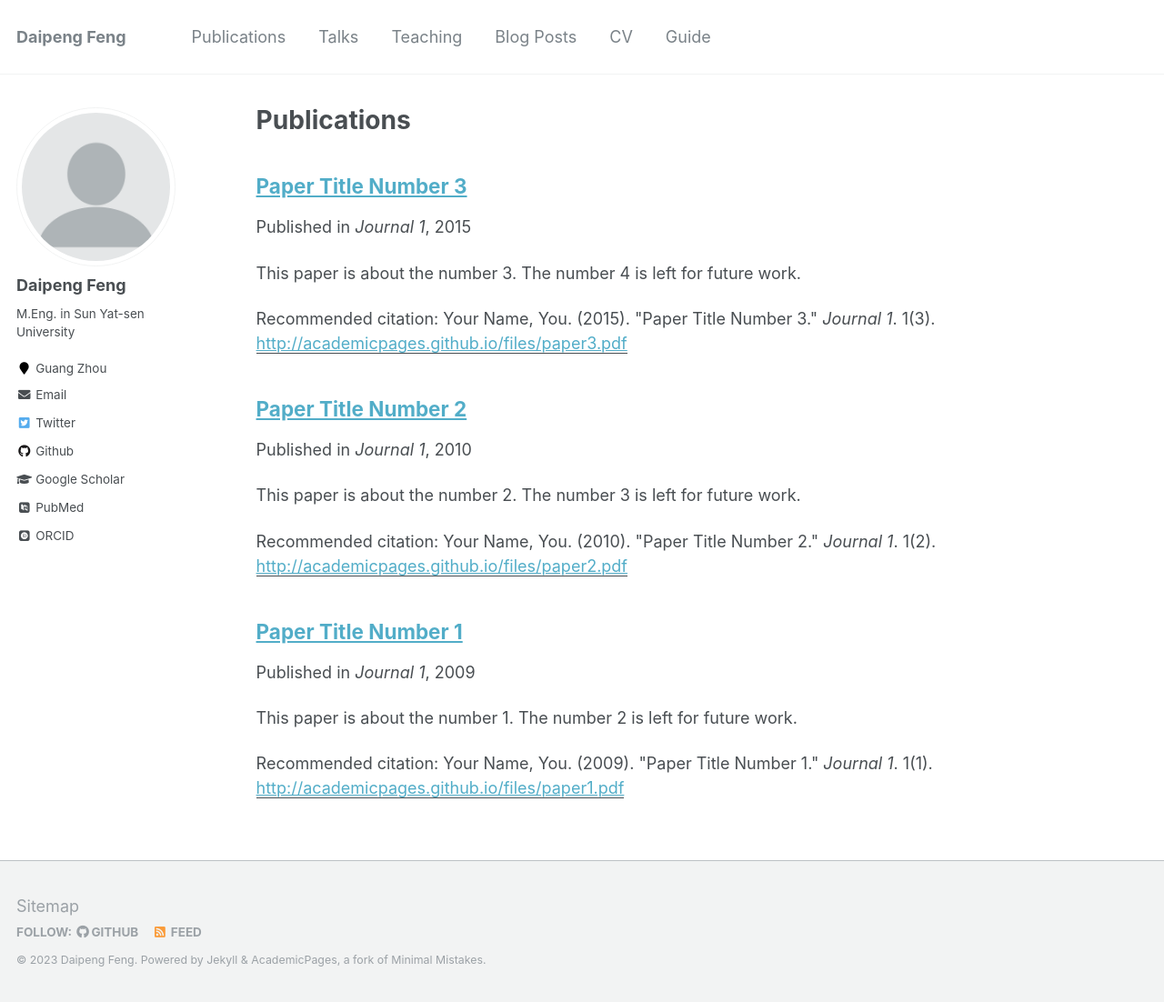
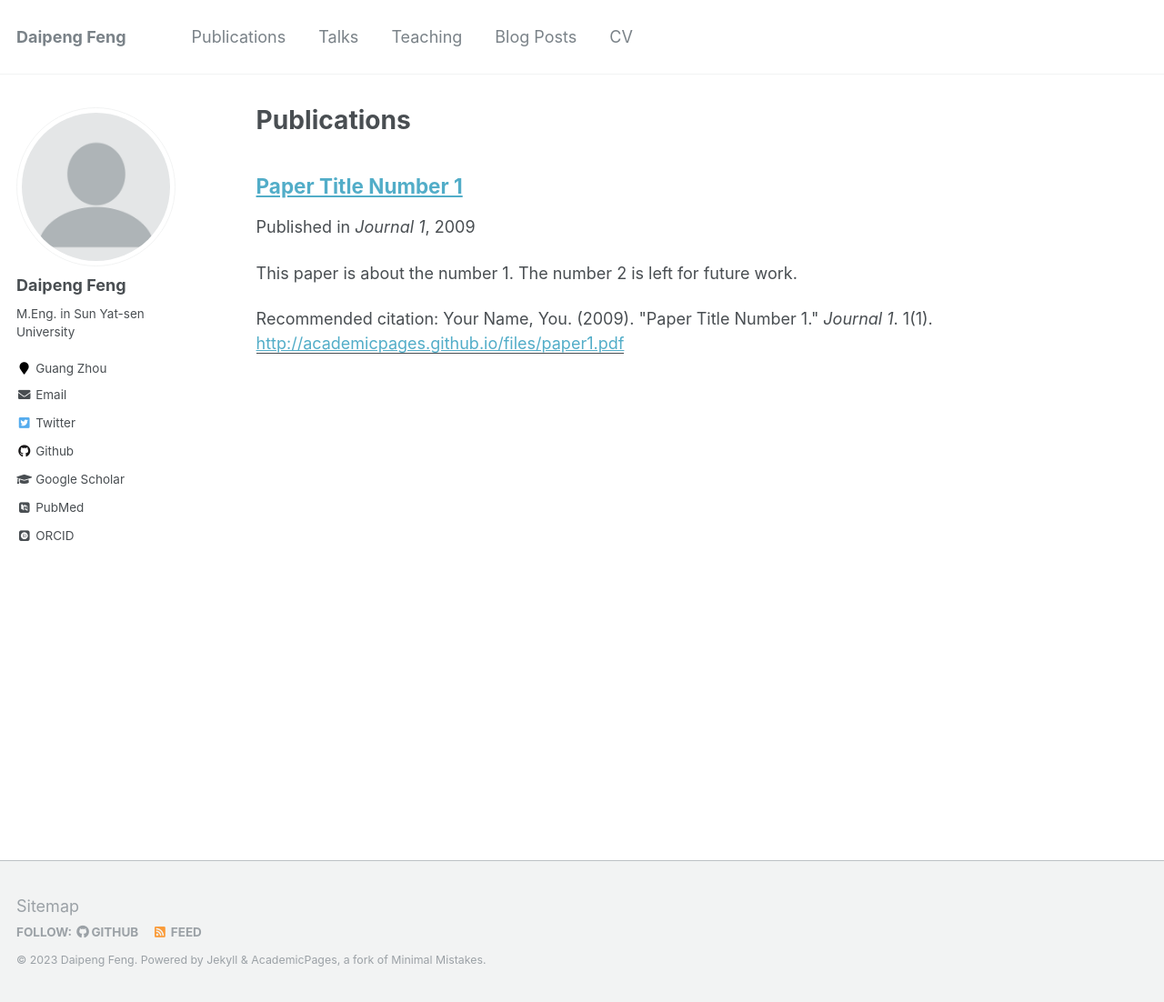
Before and after one commit to fengdpup/fengdpup.github.io, a Jekyll site: the page built from _pages/publications.md, in a window 1280 px wide and 1102 px high. Shown: the whole window at 91% size. Built offline with Jekyll 4.4.1, drawn with Linux system fonts in a browser that asks for light colours; some web fonts are replaced.

Commit message:
modification

```diff
--- a/_data/navigation.yml
+++ b/_data/navigation.yml
@@ -9,14 +9,8 @@ main:
   - title: "Teaching"
     url: /teaching/
 
-  # - title: "Portfolio"
-  #   url: /portfolio/
-
   - title: "Blog Posts"
     url: /year-archive/
 
   - title: "CV"
     url: /cv/
-
-  - title: "Guide"
-    url: /markdown/
--- a/_publications/2010-10-01-paper-title-number-2.md
+++ /dev/null
@@ -1,15 +0,0 @@
----
-title: "Paper Title Number 2"
-collection: publications
-permalink: /publication/2010-10-01-paper-title-number-2
-excerpt: 'This paper is about the number 2. The number 3 is left for future work.'
-date: 2010-10-01
-venue: 'Journal 1'
-paperurl: 'http://academicpages.github.io/files/paper2.pdf'
-citation: 'Your Name, You. (2010). &quot;Paper Title Number 2.&quot; <i>Journal 1</i>. 1(2).'
----
-This paper is about the number 2. The number 3 is left for future work.
-
-[Download paper here](http://academicpages.github.io/files/paper2.pdf)
-
-Recommended citation: Your Name, You. (2010). "Paper Title Number 2." <i>Journal 1</i>. 1(2).
--- a/_publications/2015-10-01-paper-title-number-3.md
+++ /dev/null
@@ -1,15 +0,0 @@
----
-title: "Paper Title Number 3"
-collection: publications
-permalink: /publication/2015-10-01-paper-title-number-3
-excerpt: 'This paper is about the number 3. The number 4 is left for future work.'
-date: 2015-10-01
-venue: 'Journal 1'
-paperurl: 'http://academicpages.github.io/files/paper3.pdf'
-citation: 'Your Name, You. (2015). &quot;Paper Title Number 3.&quot; <i>Journal 1</i>. 1(3).'
----
-This paper is about the number 3. The number 4 is left for future work.
-
-[Download paper here](http://academicpages.github.io/files/paper3.pdf)
-
-Recommended citation: Your Name, You. (2015). "Paper Title Number 3." <i>Journal 1</i>. 1(3).
```
Also changed, not shown: _posts/2013-08-14-blog-post-2.md (deleted, +0 -20 lines), _posts/2014-08-14-blog-post-3.md (deleted, +0 -20 lines), _posts/2015-08-14-blog-post-4.md (deleted, +0 -20 lines), _talks/2014-02-01-talk-2.md (deleted, +0 -13 lines), _talks/2014-03-01-talk-3.md (deleted, +0 -11 lines).
